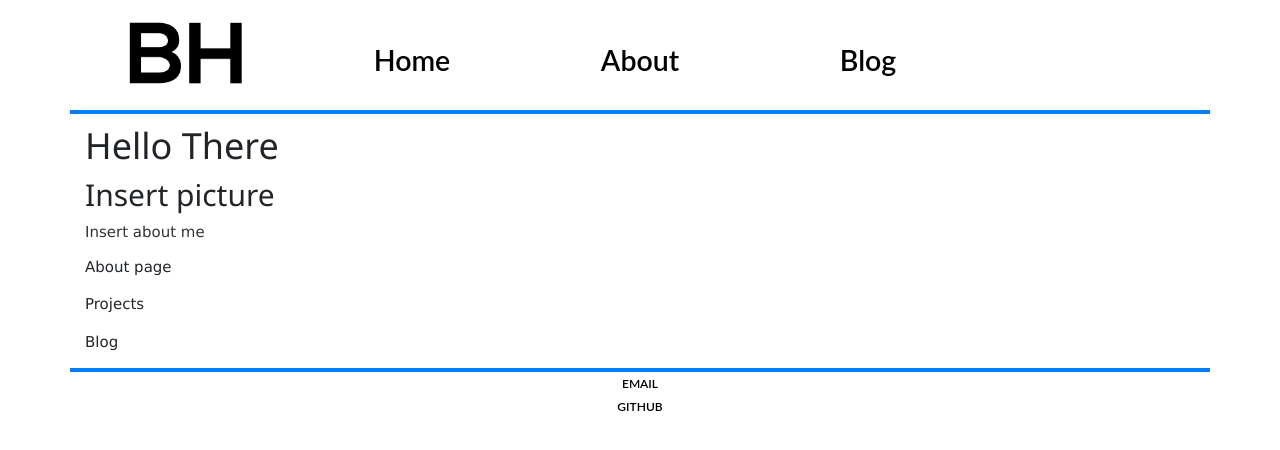
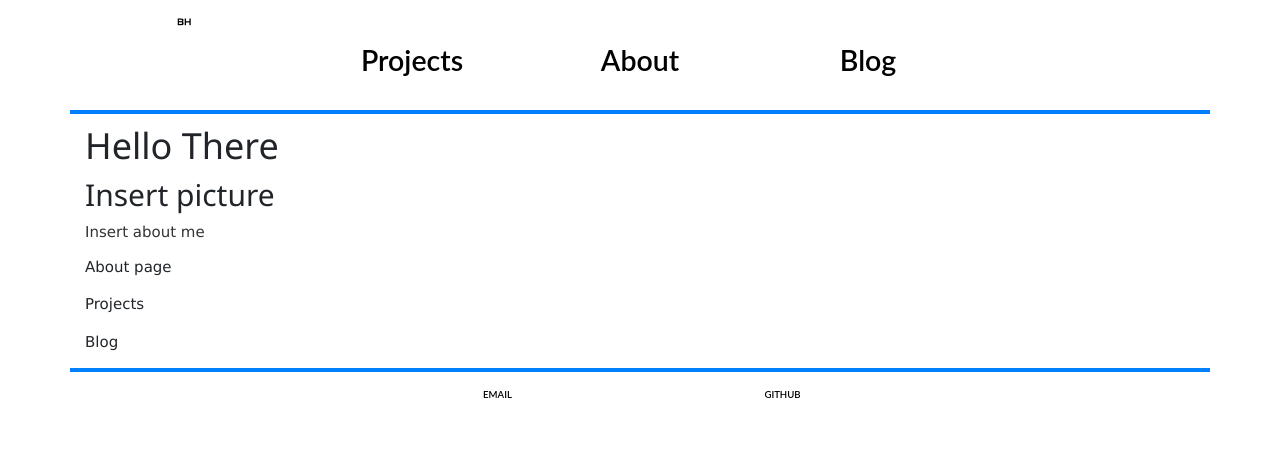
Before and after one commit to beauhodes/beauhodes.github.io, a Jekyll site: the page built from index.html, in a window 1280 px wide. Shown: the top 450 px of the page. Built offline with Jekyll 4.4.1, drawn with Linux system fonts in a browser that asks for light colours; nearby versions of some CDN libraries.

Commit message:
Update default.html

```diff
--- a/_layouts/default.html
+++ b/_layouts/default.html
@@ -16,24 +16,12 @@
 		</head>
 		<body>
 			<nav class="container">
-				<!--
-        			<div class="logo">
-        			</div>
-        			<div class="2">
-          				<a href="/" class="navLinks">About</a>
-        			</div>
-        			<div class="3">
-          				<a href="/projects" class="navLinks">Projects</a>
-        			</div>
-        			<div class="4">
-          				<a href="/blog" class="navLinks">Blog</a>
-        			</div>
-				-->
-				<div  class="row">
-          			<div class="col mx-1 logo"></div>
-          			<div class="col mx-1 navLinks"><a href="#">Home</a></div>
-          			<div class="col mx-1 navLinks"><a href="#">About</a></div>
-          			<div class="col mx-1 navLinks"><a href="#">Blog</a></div>
+				<div class="row">
+          			<!-- <div class="col mx-1 logo"></div> -->
+				<div class="col mx-1"><a href="/"><img src="/css/logo.png" height="10vh"/></a></div>
+          			<div class="col mx-1 navLinks"><a href="/projects">Projects</a></div>
+          			<div class="col mx-1 navLinks"><a href="/about">About</a></div>
+          			<div class="col mx-1 navLinks"><a href="/blog">Blog</a></div>
           			<div class="col mx-1 navLinks"></div>
         			</div>
       			</nav>
@@ -43,6 +31,14 @@
 
 			</div>
 			<footer class="container">
+				<div class="row">
+				<div class="col mx-3"></div>
+          			<div class="col mx-3 footerLinks"><a href="mailto:beauhodes@gmail.com" class="footerLinks">Email</a></div>
+          			<div class="col mx-3 footerLinks"><a href="https://github.com/beauhodes" class="footerLinks">Github</a></div>
+          			<div class="col mx-3"></div>
+				</div>
+
+				<!--
 				<div class="1"> </div>
 				<div class="2">
 					<a href="mailto:beauhodes@gmail.com" class="footerLinks">Email</a>
@@ -51,6 +47,7 @@
 					<a href="https://github.com/beauhodes" class="footerLinks">Github</a>
 				</div>
 				<div class="4"> </div>
+				-->
 			</footer>
 		</body>
 	</html>
```
